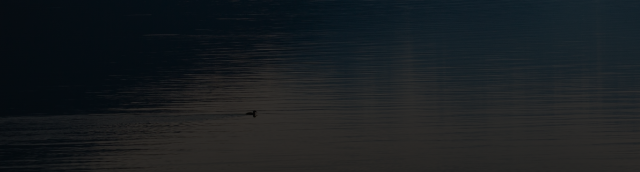
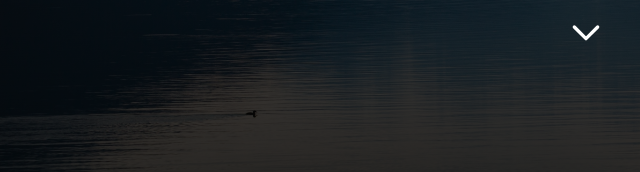
Before and after one commit to mrg498/portfolio-2.0, a Gatsby site in the folder gatsby-project/: page / in a window 1280 px wide. Shown: the part 628-800 px from the top of the page, 54-694 px from the left. Built offline with nearby package versions, Linux system fonts and the light colour scheme; Gatsby itself is replaced by a stand-in of ours.

Commit message:
🐛 fix icon file path

```diff
--- a/gatsby-project/src/components/intro.js
+++ b/gatsby-project/src/components/intro.js
@@ -3,7 +3,7 @@ import { Link } from "gatsby";
 import { StaticImage } from "gatsby-plugin-image";
 
 import scrollTo from 'gatsby-plugin-smoothscroll';
-// import { HiOutlineChevronDown } from "@react-icons/all-files/Hi/HiOutlineChevronDown";
+import { HiOutlineChevronDown } from "@react-icons/all-files/hi/HiOutlineChevronDown";
 
 import Reveal from "react-reveal/Reveal";
 import * as introStyles from "../styles/intro.module.scss";
@@ -36,7 +36,7 @@ export default function intro() {
 					</button>
 				</div>
 				<div className={introStyles.iconWrapper} onClick={() => scrollTo('#about')}>
-                	{/* <HiOutlineChevronDown  className={`${introStyles.icon} fadeIn`} style={{animationDelay: `1.7s`}}/> */}
+                	<HiOutlineChevronDown  className={`${introStyles.icon} fadeIn`} style={{animationDelay: `1.7s`}}/>
 				</div>
 			</div>
 		</div>
```
